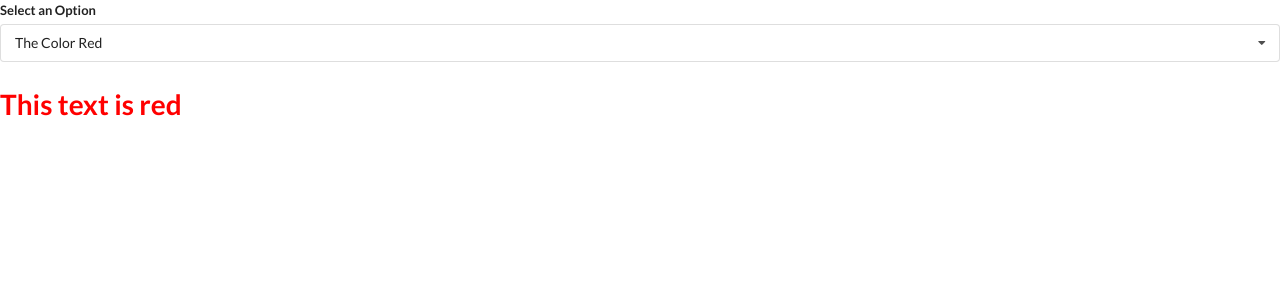
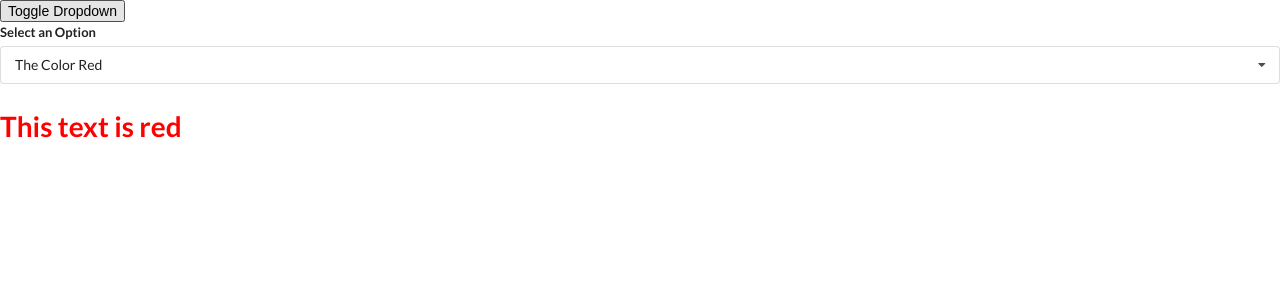
Before and after one commit to dr-dolce14/widgets, a React (Create React App) app: page / in a window 1280 px wide. Shown: the top 300 px of the page. Built offline with nearby package versions, Linux system fonts and the light colour scheme.

Commit message:
added logic to toggle visibility of dropdown

```diff
--- a/src/App.js
+++ b/src/App.js
@@ -55,14 +55,18 @@
 
 const App = () => {
     const [selected, setSelected] = useState(options[0]);
+    const [showDropdown, setShowDropdown] = useState(true);
 
     return (
     <div>
+        <button onClick={() => setShowDropdown(!showDropdown)}>Toggle Dropdown</button>
+        {showDropdown ?
         <Dropdown
           selected={selected}
           onSelectedChange={setSelected}
           options={options}
-          />
+          /> : null
+        }
     </div>
     )
 }
```
Also changed, not shown: 1 other file (tests, documents, lock files or other folders).
